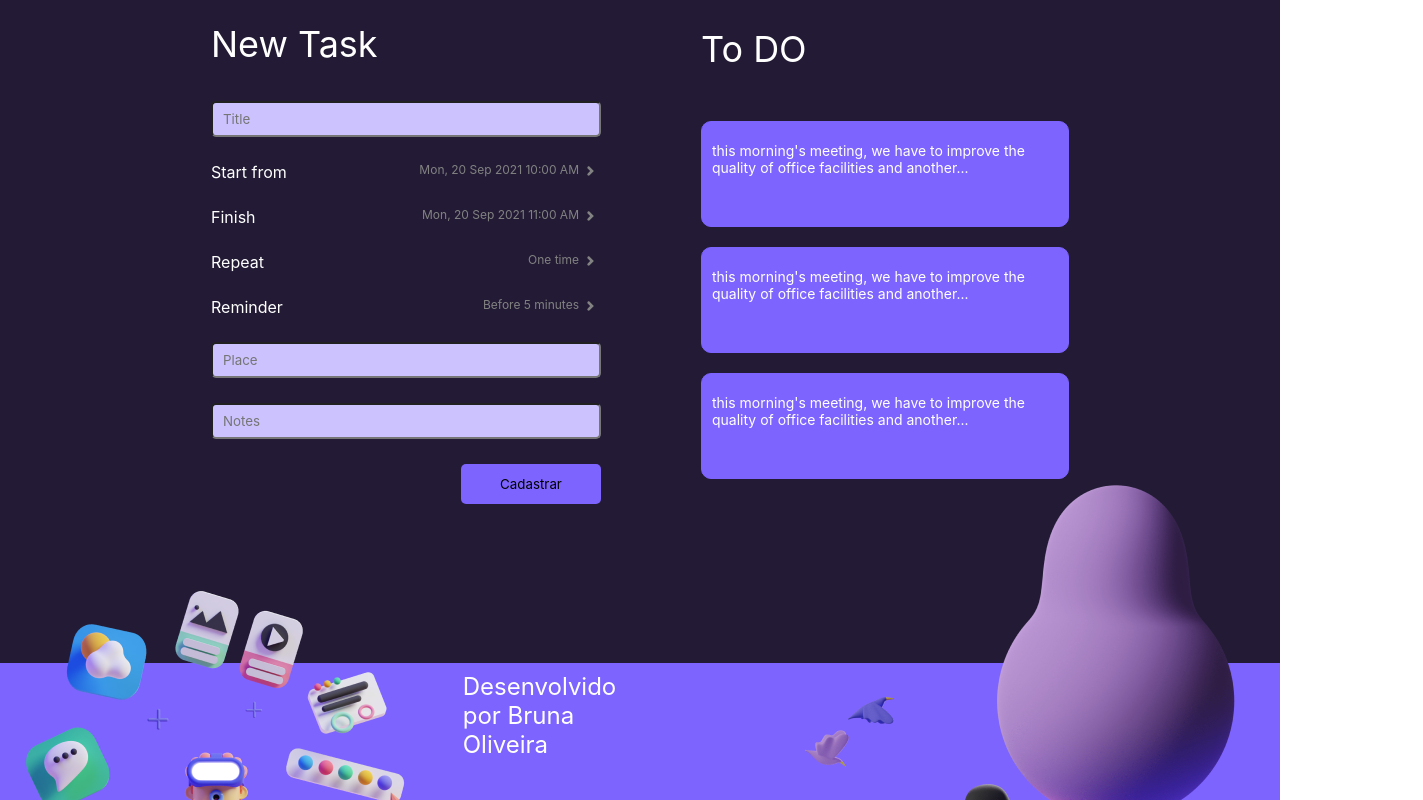
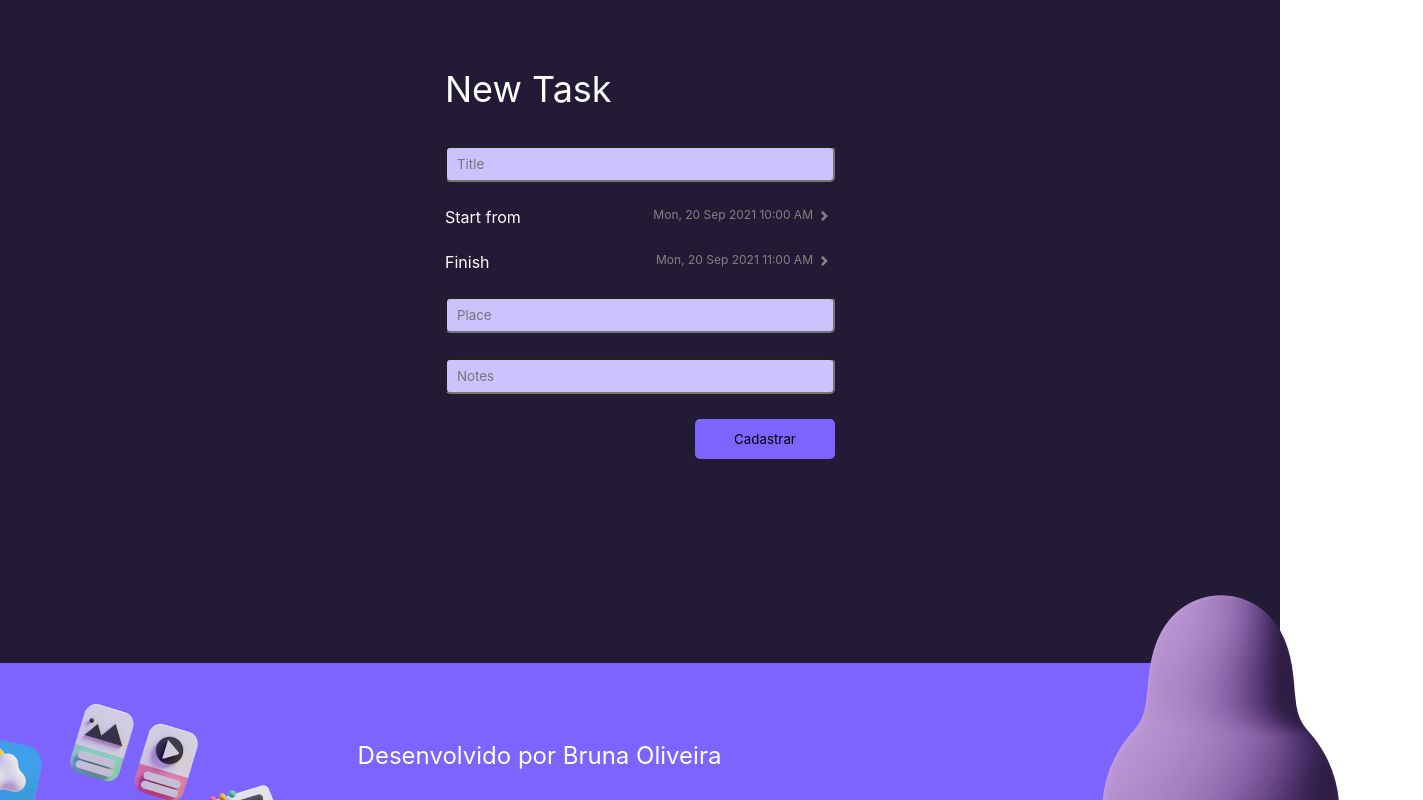
Before and after one commit to oliveirabz/to-do, a React (Create React App) app: page / in a window 1280 px wide. Shown: the part 240-1040 px from the top of the page, 1423 px wide, since content can reach past the window. Built offline with nearby package versions, Linux system fonts and the light colour scheme.

Commit message:
feat: section for tasks area and required inputs

```diff
--- a/package.json
+++ b/package.json
@@ -12,6 +12,7 @@
     "@types/react-dom": "^17.0.11",
     "react": "^17.0.2",
     "react-dom": "^17.0.2",
+    "react-hook-form": "^7.27.1",
     "react-icons": "^4.3.1",
     "react-scripts": "5.0.0",
     "typescript": "^4.5.5",
--- a/src/components/BoxTask/index.tsx
+++ b/src/components/BoxTask/index.tsx
@@ -1,10 +1,26 @@
 import React from "react";
 import './style.css';
 
-export const Box = () => {
+interface Props {
+    title: string,
+    place: string,
+    notes: string
+}
+
+export const Box = ({ title, place, notes }: Props) => {
     return (
-        <ul className="tasks">
-            <li>this morning's meeting, we have to improve the quality of office facilities and another...</li>
-        </ul>
+        <div className="all">
+
+            <div className="box">
+                <div className="content">
+                    <h1>{title}</h1>
+                    <p>{place}</p>
+                </div>
+
+                <div className="notes">
+                    <p>{notes}</p>
+                </div>
+            </div>
+        </div>
     )
 }
--- a/src/components/BoxTask/style.css
+++ b/src/components/BoxTask/style.css
@@ -1,16 +1,31 @@
-.tasks {
+.box {
     border: 1px solid #7E64FF;
     background-color: #7E64FF;
     border-radius: 10px;
     width: 366px;
-    height: 104px;
     margin-bottom: 20px;
 }
 
-.tasks li {
+.content {
     display: flex;
-    justify-content: flex-start;
-    padding: 20px 10px;
+    justify-content: space-between;
+    padding: 0 8px;
+    height: 50px;
+}
+
+h1 {
+    font-size: 30px;
     color: white;
-    font-size: 14px;
 }
+.content p {
+    font-size: 20px;
+    color: black;
+}
+
+.notes {
+    padding: 0 8px;
+}
+.notes p {
+    font-size: 15px;
+
+}
--- a/src/screens/tasksScreen/index.tsx
+++ b/src/screens/tasksScreen/index.tsx
@@ -1,4 +1,5 @@
-import React from "react";
+import React, { useState } from "react";
+import { useForm, SubmitHandler } from "react-hook-form";
 import { Header } from "../../components/Header";
 import { NewTask } from "../../components/NewTask";
 import './style.css';
@@ -7,7 +8,36 @@ import pic from '../../assets/foto-1.png';
 import picture from '../../assets/foto-3.png';
 
 
+interface Itasks {
+    id: string,
+    title: string,
+    startFrom: string,
+    finish: string,
+    place: string,
+    notes: string
+}
+
 export const SecondScreen = () => {
+    const [tasks, setTasks] = useState<Itasks[]>([]);
+    const { register, handleSubmit, reset, formState: { errors } } = useForm<Itasks>();
+
+    const onSubmit: SubmitHandler<Itasks> = (data) => {
+       setTasks((old) => [
+           ...old,
+           {
+                id: data.id,
+                title: data.title,
+                startFrom: data.id,
+                finish: data.id,
+                place: data.place,
+                notes: data.notes
+           }
+       ])
+       reset()
+    };
+
+
+
     return (
         <div className="wrapper">
             <Header />
@@ -15,24 +45,34 @@ export const SecondScreen = () => {
             <div className="body">
 
                 <div className="body-left">
-                    <p className="task-text">New Task</p>
-                    <input type='text' placeholder='Title' className="input" />
-                    <NewTask title='Start from' info='Mon, 20 Sep 2021 10:00 AM' />
-                    <NewTask title='Finish' info='Mon, 20 Sep 2021 11:00 AM' />
-                    <NewTask title='Repeat' info='One time' />
-                    <NewTask title='Reminder' info='Before 5 minutes' />
+                    <form onSubmit={handleSubmit(onSubmit)}>
+                        <p className="task-text">New Task</p>
+                        <input id="title" type='text' placeholder='Title' className="input" {...register("title", { required: true })}/>
+                        {errors.title && errors.title.type === "required" && <span className="span">This is required</span>}
 
-                    <input className="input" placeholder="Place" />
-                    <input className="input" placeholder="Notes" />
-                    <button type="submit" className="submit">Cadastrar</button>
+                        <NewTask title='Start from' info='Mon, 20 Sep 2021 10:00 AM' />
+                        <NewTask title='Finish' info='Mon, 20 Sep 2021 11:00 AM' />
+
+                        <input id="place" className="input" placeholder="Place" {...register("place", { required: true })}  />
+                        {errors.place && errors.place.type === "required" && <span className="span">This is required</span>}
+
+                        <input id="notes" className="input" placeholder="Notes" {...register("notes", { required: true })}/>
+                        {errors.notes && errors.notes.type === "required" && <span className="span">This is required</span>}
+
+                        <button type="submit" className="submit">Cadastrar</button>
+                    </form>
                 </div>
 
-                <div className="body-right">
-                    <p>To DO</p>
-                    <Box />
-                    <Box />
-                    <Box />
-                </div>
+                { tasks.length > 0 && <div className="body-right">
+                    <section className="section">
+                        <p>To DO</p>
+                        {
+                            tasks.map((item) => (
+                                <Box title={item.title} place={item.place} notes={item.notes}/>
+                            ))
+                        }
+                    </section>
+                </div>}
             </div>
 
             <div className="footer">
--- a/src/screens/tasksScreen/style.css
+++ b/src/screens/tasksScreen/style.css
@@ -47,7 +47,7 @@
 }
 
 .footer {
-    height: 350px;
+    height: 460px;
     background-color: #7E64FF;
     display: flex;
     justify-content: center;
@@ -58,13 +58,25 @@
     font-size: 24px;
     color: white;
     justify-content: center;
-    margin-bottom: 245px;
+    margin-bottom: 275px;
+    white-space: nowrap;
 }
 
 .footer img {
-    margin-bottom: 210px;
+    margin-bottom: 100px;
 }
 
 .vr {
-    margin-top: 55px;
+    margin-top: 60px;
 }
+
+.section {
+    height: 300px;
+    overflow-y: scroll;
+}
+
+.span {
+    color: red;
+    position: relative;
+    bottom: 20px;
+}
```
Also changed, not shown: 1 other file (tests, documents, lock files or other folders).
